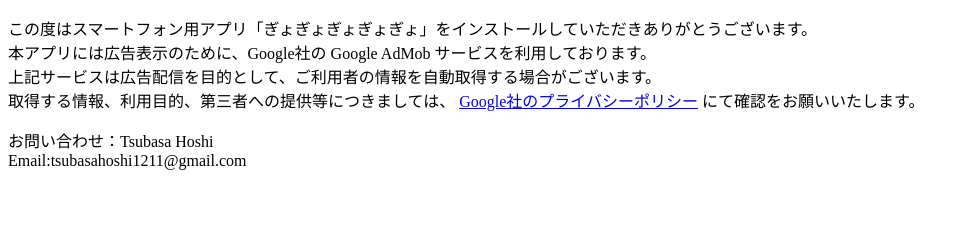
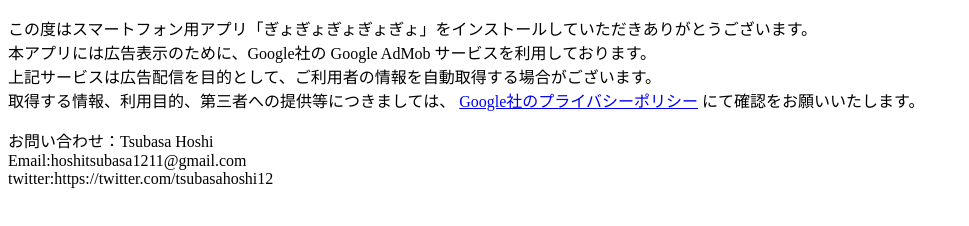
Before and after one commit to TsubasaHoshi/GyoGyoGyoGyoGyoPP, a plain HTML site: page Index.html in a window 1280 px wide. Shown: the whole page, without its empty margins (0-969 px from the left). Drawn offline with Linux system fonts and the light colour scheme.

Commit message:
Update Index.html

```diff
--- a/Index.html
+++ b/Index.html
@@ -19,8 +19,9 @@
 
 <p>
 <div>お問い合わせ：Tsubasa Hoshi</div>
-<div>Email:tsubasahoshi1211@gmail.com</div>
-</p>
+<div>Email:hoshitsubasa1211@gmail.com</div>
+  <div>twitter:https://twitter.com/tsubasahoshi12</div>
+  </p>
 
 
 </body>
```
